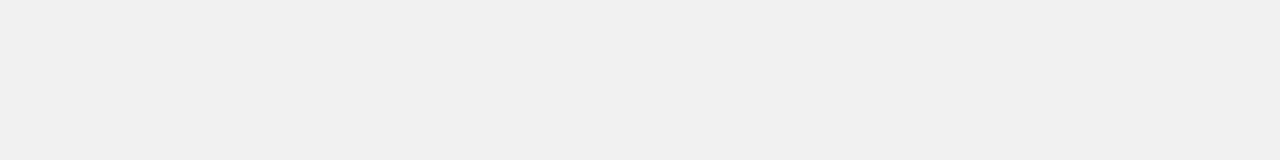
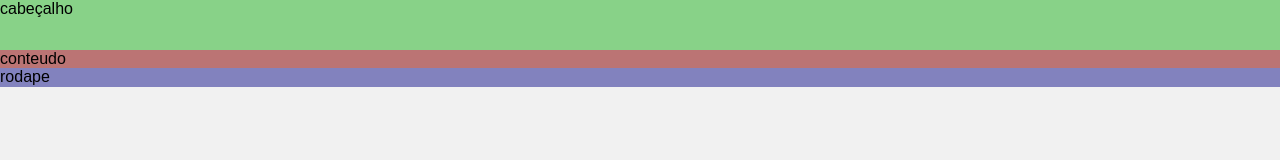
Before and after one commit to karinecordeiro/cssGrid, a plain HTML site: page index.html in a window 1280 px wide. Drawn offline with Linux system fonts and the light colour scheme.

Commit message:
separando layout com grid

```diff
--- a/assets/css/style.css
+++ b/assets/css/style.css
@@ -2,13 +2,22 @@
     background: #f1f1f1;
     display: grid;
     font-family: Arial, Helvetica, sans-serif;
+    grid-template-areas:
+        "cabecalho"
+        "conteudo"
+        "rodape";
+    grid-template-columns: auto;
+    grid-template-rows: 50px auto auto;
 }
-
 .cabecalho {
+    background: rgb(136, 210, 136);
+    grid-area: cabecalho;
 }
-
 .conteudo {
+    background: rgb(187, 116, 116);
+    grid-area: conteudo;
 }
-
 .rodape {
+    background: rgb(130, 130, 190);
+    grid-area: rodape;
 }
--- a/index.html
+++ b/index.html
@@ -10,9 +10,9 @@
     <link href="./assets/css/style.css" rel="stylesheet">
 </head>
 <body class="app">
-    <header class="cabecalho"></header>
-    <main class="conteudo"></main>
-    <footer class="rodape"></footer>
+    <header class="cabecalho">cabeçalho</header>
+    <main class="conteudo">conteudo</main>
+    <footer class="rodape">rodape</footer>
     <script src="./assets/js/fontawesome.all.min.js"></script>
 </body>
 </html>
```
